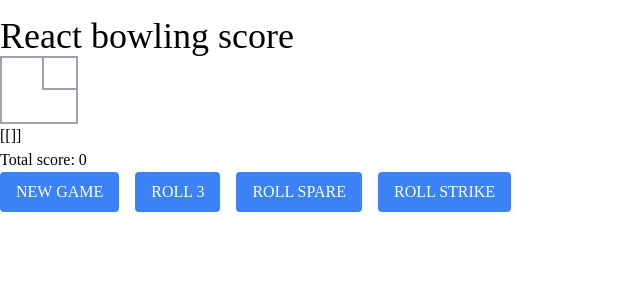
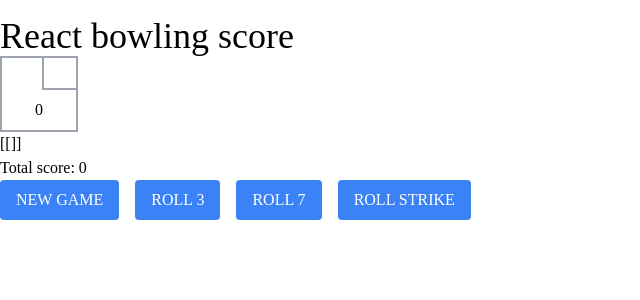
Before and after one commit to georgii-sh/react-bowling-tdd, a Next.js app: page / in a window 1280 px wide. Shown: the top 300 px of the page, without its empty margins (0-640 px from the left). Built offline with nearby package versions, Linux system fonts and the light colour scheme.

Commit message:
feat: canculate score

```diff
--- a/app/_features/game/Game.tsx
+++ b/app/_features/game/Game.tsx
@@ -5,15 +5,14 @@
 import useGame from "./useGame";
 
 export function Game() {
-  const { roll, startNewGame, frames } = useGame();
+  const { roll, startNewGame, rolls } = useGame();
 
   function roll3(): void {
     roll(3);
   }
 
-  function rollSpare(): void {
-    roll(6);
-    roll(4);
+  function roll7(): void {
+    roll(7);
   }
 
   function rollStrike(): void {
@@ -22,11 +21,11 @@
 
   return (
     <>
-      <Score frames={frames} />
+      <Score rolls={rolls} />
       <div className="flex gap-4">
         <Button onClick={startNewGame}>New Game</Button>
         <Button onClick={roll3}>Roll 3</Button>
-        <Button onClick={rollSpare}>Roll Spare</Button>
+        <Button onClick={roll7}>Roll 7</Button>
         <Button onClick={rollStrike}>Roll Strike</Button>
       </div>
     </>
--- a/app/_features/game/Score/Score.tsx
+++ b/app/_features/game/Score/Score.tsx
@@ -1,17 +1,27 @@
+import { getFrames } from "../getFrames";
 import { ScoreFrame } from "./ScoreFrame/ScoreFrame";
+import { calculateScore } from "./calculateScore";
 
 type ScoreProps = {
-  frames: number[][];
+  rolls: number[];
 };
 
-export function Score({ frames }: ScoreProps) {
-  const total = 0; //rolls.reduce((pins, total) => total + pins, 0);
+export function Score({ rolls }: ScoreProps) {
+  const total = calculateScore(rolls);
+  const frames = getFrames(rolls);
   return (
     <div>
       <div className="flex gap-2">
-        {frames.map((round) => (
-          <ScoreFrame key={`${round[0]}_${round[1]}`} round={round} />
-        ))}
+        {frames.map((round, index) => {
+          const totalToFrame = calculateScore(rolls.slice(0, index + 1));
+          return (
+            <ScoreFrame
+              key={`${round[0]}_${round[1]}`}
+              round={round}
+              total={totalToFrame}
+            />
+          );
+        })}
       </div>
       <div>{JSON.stringify(frames)}</div>
       <div>
--- /dev/null
+++ b/app/_features/game/Score/calculateScore.ts
@@ -0,0 +1,48 @@
+function isStrike(rolls: number[], index: number): boolean {
+  return rolls[index] === 10;
+}
+
+function isSpare(rolls: number[], index: number): boolean {
+  return rolls[index] + rolls[index + 1] === 10;
+}
+
+function strikeBonus(rolls: number[], index: number): number {
+  return (rolls[index + 1] ?? 0) + (rolls[index + 2] ?? 0);
+}
+
+function spareBonus(rolls: number[], index: number): number {
+  return rolls[index + 2] ?? 0;
+}
+
+function sumOfBallsInFrame(rolls: number[], index: number): number {
+  return (rolls[index] ?? 0) + (rolls[index + 1] ?? 0);
+}
+
+export function calculateScore(
+  rolls: number[],
+  currentIndex: number = 0,
+  frame: number = 1
+): number {
+  if (frame > 10) {
+    return 0;
+  }
+
+  if (isStrike(rolls, currentIndex)) {
+    return (
+      10 +
+      strikeBonus(rolls, currentIndex) +
+      calculateScore(rolls, currentIndex + 1, frame + 1)
+    );
+  } else if (isSpare(rolls, currentIndex)) {
+    return (
+      10 +
+      spareBonus(rolls, currentIndex) +
+      calculateScore(rolls, currentIndex + 2, frame + 1)
+    );
+  } else {
+    return (
+      sumOfBallsInFrame(rolls, currentIndex) +
+      calculateScore(rolls, currentIndex + 2, frame + 1)
+    );
+  }
+}
--- a/app/_features/game/useGame.ts
+++ b/app/_features/game/useGame.ts
@@ -1,5 +1,6 @@
-import { useReducer, useState } from "react";
-import { getFrames } from "./getFrames";
+"use client";
+
+import { useReducer } from "react";
 
 function rollsReducer(
   rolls: number[],
@@ -25,8 +26,7 @@
     dispatch({ type: "new-game" });
   }
 
-  const frames = getFrames(rolls);
   const isFinished = frames.length === 10 && frames[9].length === 3;
 
-  return { frames, isFinished, roll, startNewGame };
+  return { isFinished, roll, rolls, startNewGame };
 }
```
Also changed, not shown: 1 other file (tests, documents, lock files or other folders).
